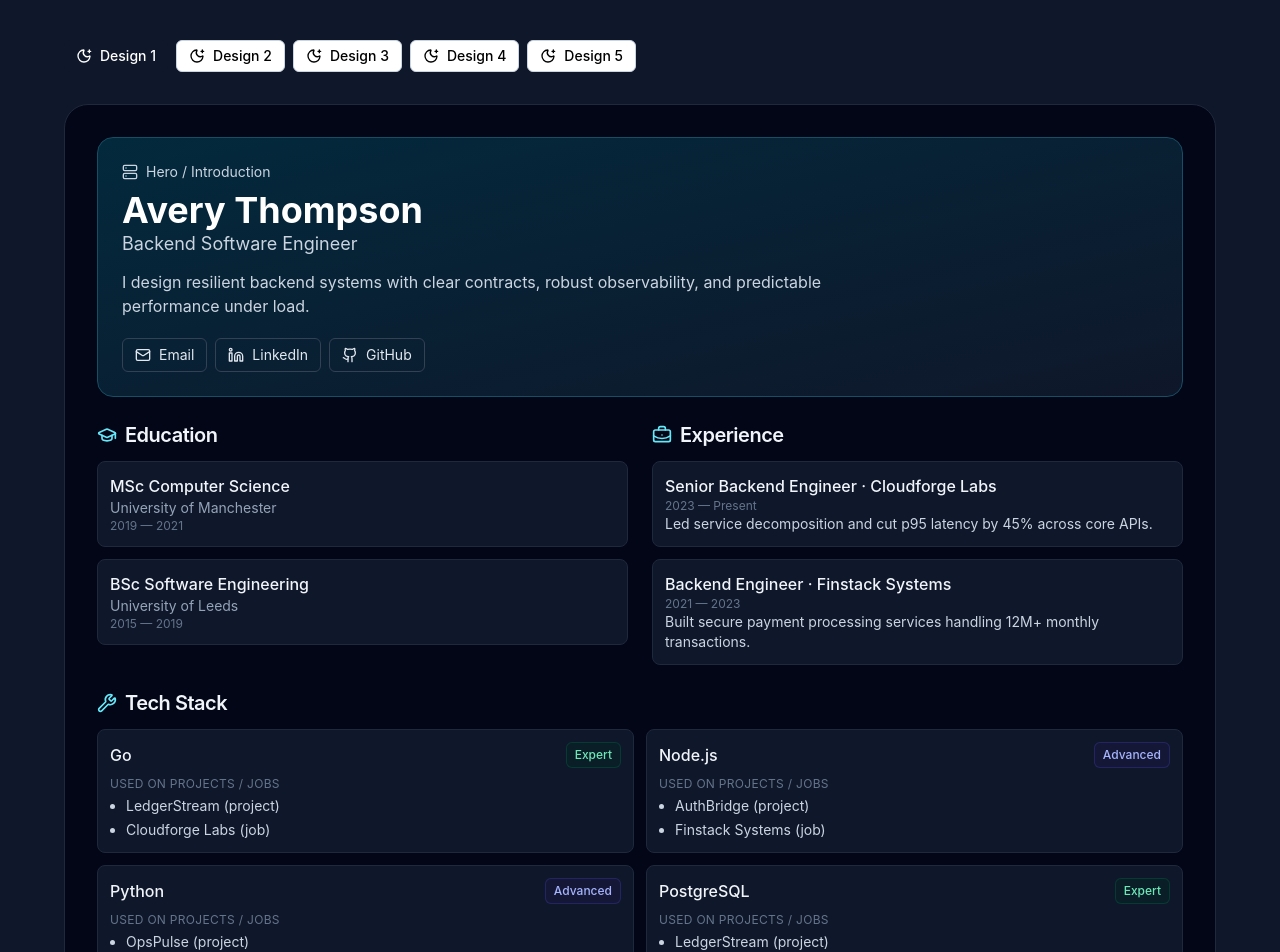
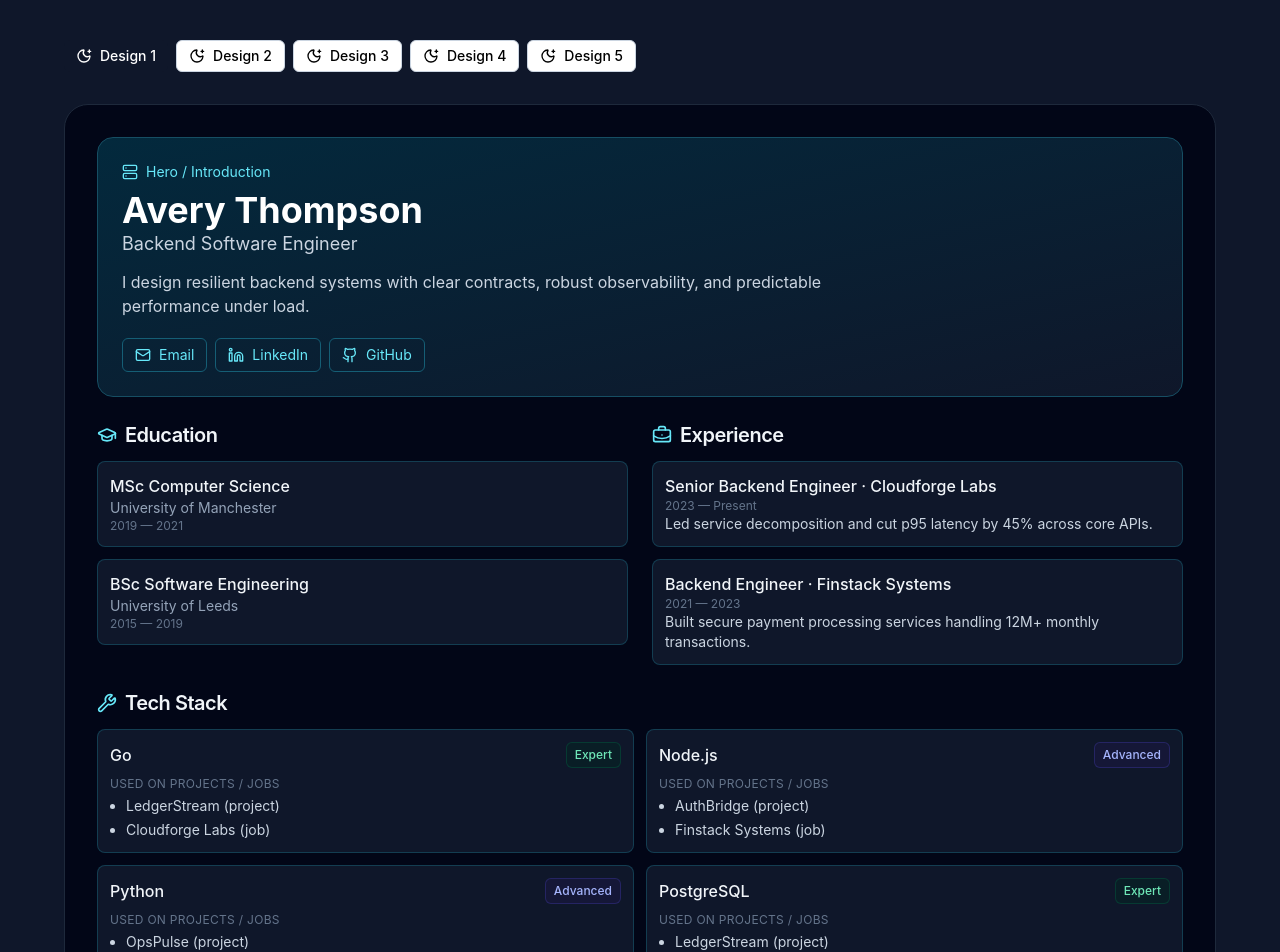
Before and after one commit to igrgin/portfolio-page, a React (Vite) app: page /1 in a window 1280 px wide. Shown: the top 952 px of the page. Built offline with nearby package versions, Linux system fonts and the light colour scheme.

Commit message:
Apply per-design accent color across all sections

```diff
--- a/src/App.tsx
+++ b/src/App.tsx
@@ -23,6 +23,40 @@ type StackItem = {
   name: string
   proficiency: 'Beginner' | 'Intermediate' | 'Advanced' | 'Expert'
   usedOn: string[]
+}
+type Accent = 'cyan' | 'violet' | 'emerald' | 'rose' | 'indigo'
+
+const accentStyles: Record<Accent, { icon: string; border: string; soft: string; action: string }> = {
+  cyan: {
+    icon: 'text-cyan-300',
+    border: 'border-cyan-900/70',
+    soft: 'bg-cyan-950/25',
+    action: 'border-cyan-800 text-cyan-300'
+  },
+  violet: {
+    icon: 'text-violet-300',
+    border: 'border-violet-900/70',
+    soft: 'bg-violet-950/25',
+    action: 'border-violet-800 text-violet-300'
+  },
+  emerald: {
+    icon: 'text-emerald-300',
+    border: 'border-emerald-900/70',
+    soft: 'bg-emerald-950/25',
+    action: 'border-emerald-800 text-emerald-300'
+  },
+  rose: {
+    icon: 'text-rose-300',
+    border: 'border-rose-900/70',
+    soft: 'bg-rose-950/25',
+    action: 'border-rose-800 text-rose-300'
+  },
+  indigo: {
+    icon: 'text-indigo-300',
+    border: 'border-indigo-900/70',
+    soft: 'bg-indigo-950/25',
+    action: 'border-indigo-800 text-indigo-300'
+  }
 }
 
 const profile = {
@@ -88,10 +122,10 @@ const profile = {
   ] as Project[]
 }
 
-function SectionTitle({ icon: Icon, children }: { icon: ComponentType<{ className?: string }>; children: string }) {
+function SectionTitle({ icon: Icon, children, accent }: { icon: ComponentType<{ className?: string }>; children: string; accent: Accent }) {
   return (
     <h2 className="flex items-center gap-2 text-xl font-semibold tracking-tight text-slate-100">
-      <Icon className="h-5 w-5 text-cyan-300" />
+      <Icon className={`h-5 w-5 ${accentStyles[accent].icon}`} />
       {children}
     </h2>
   )
@@ -103,7 +137,6 @@ function Shell({ children }: { children: ReactNode }) {
 
 function DesignSwitcher() {
   const { pathname } = useLocation()
-
   return (
     <div className="mx-auto mb-8 flex max-w-6xl flex-wrap gap-2">
       {[1, 2, 3, 4, 5].map((id) => (
@@ -117,13 +150,13 @@ function DesignSwitcher() {
   )
 }
 
-function EducationSection() {
+function EducationSection({ accent }: { accent: Accent }) {
   return (
     <section>
-      <SectionTitle icon={GraduationCap}>Education</SectionTitle>
+      <SectionTitle icon={GraduationCap} accent={accent}>Education</SectionTitle>
       <div className="mt-3 space-y-3">
         {profile.education.map((item) => (
-          <div key={item.degree} className="rounded-lg border border-slate-800 bg-slate-900 p-3">
+          <div key={item.degree} className={`rounded-lg border bg-slate-900 p-3 ${accentStyles[accent].border}`}>
             <p className="font-medium text-slate-100">{item.degree}</p>
             <p className="text-sm text-slate-400">{item.school}</p>
             <p className="text-xs text-slate-500">{item.period}</p>
@@ -134,13 +167,13 @@ function EducationSection() {
   )
 }
 
-function ExperienceSection() {
+function ExperienceSection({ accent }: { accent: Accent }) {
   return (
     <section>
-      <SectionTitle icon={BriefcaseBusiness}>Experience</SectionTitle>
+      <SectionTitle icon={BriefcaseBusiness} accent={accent}>Experience</SectionTitle>
       <div className="mt-3 space-y-3">
         {profile.experience.map((item) => (
-          <div key={item.company + item.title} className="rounded-lg border border-slate-800 bg-slate-900 p-3">
+          <div key={item.company + item.title} className={`rounded-lg border bg-slate-900 p-3 ${accentStyles[accent].border}`}>
             <p className="font-medium text-slate-100">{item.title} · {item.company}</p>
             <p className="text-xs text-slate-500">{item.period}</p>
             <p className="text-sm text-slate-300">{item.summary}</p>
@@ -151,7 +184,7 @@ function ExperienceSection() {
   )
 }
 
-function TechSection() {
+function TechSection({ accent }: { accent: Accent }) {
   const proficiencyStyles: Record<StackItem['proficiency'], string> = {
     Beginner: 'text-amber-300 border-amber-900/60 bg-amber-950/40',
     Intermediate: 'text-sky-300 border-sky-900/60 bg-sky-950/40',
@@ -161,10 +194,10 @@ function TechSection() {
 
   return (
     <section>
-      <SectionTitle icon={Wrench}>Tech Stack</SectionTitle>
+      <SectionTitle icon={Wrench} accent={accent}>Tech Stack</SectionTitle>
       <div className="mt-3 grid gap-3 md:grid-cols-2">
         {profile.stack.map((tech) => (
-          <div key={tech.name} className="rounded-lg border border-slate-800 bg-slate-900 p-3">
+          <div key={tech.name} className={`rounded-lg border bg-slate-900 p-3 ${accentStyles[accent].border}`}>
             <div className="flex flex-wrap items-center justify-between gap-2">
               <p className="font-medium text-slate-100">{tech.name}</p>
               <Badge className={`border ${proficiencyStyles[tech.proficiency]}`}>{tech.proficiency}</Badge>
@@ -182,13 +215,13 @@ function TechSection() {
   )
 }
 
-function ProjectsSection() {
+function ProjectsSection({ accent }: { accent: Accent }) {
   return (
     <section>
-      <SectionTitle icon={Code2}>Featured Projects</SectionTitle>
+      <SectionTitle icon={Code2} accent={accent}>Featured Projects</SectionTitle>
       <div className="mt-3 grid gap-3 md:grid-cols-3">
         {profile.projects.map((project) => (
-          <Card key={project.name} className="border-slate-800 bg-slate-900 text-slate-200">
+          <Card key={project.name} className={`border bg-slate-900 text-slate-200 ${accentStyles[accent].border}`}>
             <CardHeader className="pb-2">
               <CardTitle className="text-base text-slate-100">{project.name}</CardTitle>
             </CardHeader>
@@ -196,21 +229,11 @@ function ProjectsSection() {
               <p className="text-xs text-slate-500">{project.stack}</p>
               <p className="mt-2 text-sm text-slate-300">{project.summary}</p>
               <div className="mt-4 flex gap-2">
-                <a
-                  href={project.github}
-                  target="_blank"
-                  rel="noreferrer"
-                  className="inline-flex items-center gap-1 rounded-md border border-slate-700 px-2 py-1 text-xs hover:bg-slate-800"
-                >
+                <a href={project.github} target="_blank" rel="noreferrer" className={`inline-flex items-center gap-1 rounded-md border px-2 py-1 text-xs hover:bg-slate-800 ${accentStyles[accent].action}`}>
                   <Github className="h-3.5 w-3.5" /> GitHub
                 </a>
                 {project.demo ? (
-                  <a
-                    href={project.demo}
-                    target="_blank"
-                    rel="noreferrer"
-                    className="inline-flex items-center gap-1 rounded-md border border-cyan-800 px-2 py-1 text-xs text-cyan-300 hover:bg-slate-800"
-                  >
+                  <a href={project.demo} target="_blank" rel="noreferrer" className={`inline-flex items-center gap-1 rounded-md border px-2 py-1 text-xs hover:bg-slate-800 ${accentStyles[accent].action}`}>
                     <ExternalLink className="h-3.5 w-3.5" /> Live Demo
                   </a>
                 ) : null}
@@ -223,7 +246,7 @@ function ProjectsSection() {
   )
 }
 
-function Hero({ accent = 'cyan' }: { accent?: 'cyan' | 'violet' | 'emerald' | 'rose' | 'indigo' }) {
+function Hero({ accent = 'cyan' }: { accent?: Accent }) {
   const accents = {
     cyan: 'from-cyan-500/20 to-slate-900 border-cyan-900',
     violet: 'from-violet-500/20 to-slate-900 border-violet-900',
@@ -234,33 +257,20 @@ function Hero({ accent = 'cyan' }: { accent?: 'cyan' | 'violet' | 'emerald' | 'r
 
   return (
     <section className={`rounded-2xl border bg-gradient-to-br p-6 ${accents[accent]}`}>
-      <p className="mb-2 flex items-center gap-2 text-sm text-slate-300">
+      <p className={`mb-2 flex items-center gap-2 text-sm ${accentStyles[accent].icon}`}>
         <Server className="h-4 w-4" /> Hero / Introduction
       </p>
       <h1 className="text-4xl font-bold text-white">{profile.name}</h1>
       <p className="text-lg text-slate-300">{profile.role}</p>
       <p className="mt-3 max-w-3xl text-slate-300">{profile.intro}</p>
       <div className="mt-5 flex flex-wrap gap-2">
-        <a
-          href={`mailto:${profile.contact.email}`}
-          className="inline-flex items-center gap-2 rounded-md border border-slate-700 px-3 py-1.5 text-sm text-slate-200 hover:bg-slate-800"
-        >
+        <a href={`mailto:${profile.contact.email}`} className={`inline-flex items-center gap-2 rounded-md border px-3 py-1.5 text-sm hover:bg-slate-800 ${accentStyles[accent].action}`}>
           <Mail className="h-4 w-4" /> Email
         </a>
-        <a
-          href={profile.contact.linkedin}
-          target="_blank"
-          rel="noreferrer"
-          className="inline-flex items-center gap-2 rounded-md border border-slate-700 px-3 py-1.5 text-sm text-slate-200 hover:bg-slate-800"
-        >
+        <a href={profile.contact.linkedin} target="_blank" rel="noreferrer" className={`inline-flex items-center gap-2 rounded-md border px-3 py-1.5 text-sm hover:bg-slate-800 ${accentStyles[accent].action}`}>
           <Linkedin className="h-4 w-4" /> LinkedIn
         </a>
-        <a
-          href={profile.contact.github}
-          target="_blank"
-          rel="noreferrer"
-          className="inline-flex items-center gap-2 rounded-md border border-slate-700 px-3 py-1.5 text-sm text-slate-200 hover:bg-slate-800"
-        >
+        <a href={profile.contact.github} target="_blank" rel="noreferrer" className={`inline-flex items-center gap-2 rounded-md border px-3 py-1.5 text-sm hover:bg-slate-800 ${accentStyles[accent].action}`}>
           <Github className="h-4 w-4" /> GitHub
         </a>
       </div>
@@ -268,117 +278,86 @@ function Hero({ accent = 'cyan' }: { accent?: 'cyan' | 'violet' | 'emerald' | 'r
   )
 }
 
-function LayoutPanel({ children }: { children: ReactNode }) {
-  return <div className="rounded-xl border border-slate-800 bg-slate-900/70 p-4 md:p-5">{children}</div>
+function LayoutPanel({ children, accent }: { children: ReactNode; accent: Accent }) {
+  return <div className={`rounded-xl border p-4 md:p-5 ${accentStyles[accent].border} ${accentStyles[accent].soft}`}>{children}</div>
 }
 
 function DesignOne() {
+  const accent: Accent = 'cyan'
   return (
     <Shell>
-      <Hero accent="cyan" />
+      <Hero accent={accent} />
       <div className="mt-6 grid gap-6 md:grid-cols-2">
-        <EducationSection />
-        <ExperienceSection />
+        <EducationSection accent={accent} />
+        <ExperienceSection accent={accent} />
       </div>
       <div className="mt-6 space-y-6">
-        <TechSection />
-        <ProjectsSection />
+        <TechSection accent={accent} />
+        <ProjectsSection accent={accent} />
       </div>
     </Shell>
   )
 }
 
 function DesignTwo() {
+  const accent: Accent = 'violet'
   return (
     <Shell>
-      <Hero accent="violet" />
+      <Hero accent={accent} />
       <div className="mt-6 grid gap-4 md:grid-cols-12">
-        <div className="md:col-span-4"><EducationSection /></div>
-        <div className="md:col-span-8"><ExperienceSection /></div>
-        <div className="md:col-span-12"><TechSection /></div>
-        <div className="md:col-span-12"><ProjectsSection /></div>
+        <div className="md:col-span-4"><EducationSection accent={accent} /></div>
+        <div className="md:col-span-8"><ExperienceSection accent={accent} /></div>
+        <div className="md:col-span-12"><TechSection accent={accent} /></div>
+        <div className="md:col-span-12"><ProjectsSection accent={accent} /></div>
       </div>
     </Shell>
   )
 }
 
 function DesignThree() {
+  const accent: Accent = 'emerald'
   return (
     <Shell>
-      <Hero accent="emerald" />
+      <Hero accent={accent} />
       <div className="mt-6 grid gap-5 md:grid-cols-[1.45fr_1fr]">
-        <LayoutPanel>
-          <ExperienceSection />
-        </LayoutPanel>
+        <LayoutPanel accent={accent}><ExperienceSection accent={accent} /></LayoutPanel>
         <div className="space-y-4">
-          <LayoutPanel>
-            <EducationSection />
-          </LayoutPanel>
-          <LayoutPanel>
-            <TechSection />
-          </LayoutPanel>
+          <LayoutPanel accent={accent}><EducationSection accent={accent} /></LayoutPanel>
+          <LayoutPanel accent={accent}><TechSection accent={accent} /></LayoutPanel>
         </div>
       </div>
       <div className="mt-6">
-        <LayoutPanel>
-          <ProjectsSection />
-        </LayoutPanel>
+        <LayoutPanel accent={accent}><ProjectsSection accent={accent} /></LayoutPanel>
       </div>
     </Shell>
   )
 }
 
 function DesignFour() {
+  const accent: Accent = 'rose'
   return (
     <Shell>
-      <Hero accent="rose" />
+      <Hero accent={accent} />
       <div className="mt-6 grid gap-5 md:grid-cols-2">
-        <div className="md:col-span-2">
-          <LayoutPanel>
-            <ProjectsSection />
-          </LayoutPanel>
-        </div>
-        <LayoutPanel>
-          <ExperienceSection />
-        </LayoutPanel>
-        <LayoutPanel>
-          <EducationSection />
-        </LayoutPanel>
-        <div className="md:col-span-2">
-          <LayoutPanel>
-            <TechSection />
-          </LayoutPanel>
-        </div>
+        <div className="md:col-span-2"><LayoutPanel accent={accent}><ProjectsSection accent={accent} /></LayoutPanel></div>
+        <LayoutPanel accent={accent}><ExperienceSection accent={accent} /></LayoutPanel>
+        <LayoutPanel accent={accent}><EducationSection accent={accent} /></LayoutPanel>
+        <div className="md:col-span-2"><LayoutPanel accent={accent}><TechSection accent={accent} /></LayoutPanel></div>
       </div>
     </Shell>
   )
 }
 
 function DesignFive() {
+  const accent: Accent = 'indigo'
   return (
     <Shell>
-      <Hero accent="indigo" />
+      <Hero accent={accent} />
       <div className="mt-6 grid gap-5 md:grid-cols-12">
-        <div className="md:col-span-4">
-          <LayoutPanel>
-            <EducationSection />
-          </LayoutPanel>
-        </div>
-        <div className="md:col-span-8">
-          <LayoutPanel>
-            <ExperienceSection />
-          </LayoutPanel>
-        </div>
-        <div className="md:col-span-12">
-          <LayoutPanel>
-            <TechSection />
-          </LayoutPanel>
-        </div>
-        <div className="md:col-span-12">
-          <LayoutPanel>
-            <ProjectsSection />
-          </LayoutPanel>
-        </div>
+        <div className="md:col-span-4"><LayoutPanel accent={accent}><EducationSection accent={accent} /></LayoutPanel></div>
+        <div className="md:col-span-8"><LayoutPanel accent={accent}><ExperienceSection accent={accent} /></LayoutPanel></div>
+        <div className="md:col-span-12"><LayoutPanel accent={accent}><TechSection accent={accent} /></LayoutPanel></div>
+        <div className="md:col-span-12"><LayoutPanel accent={accent}><ProjectsSection accent={accent} /></LayoutPanel></div>
       </div>
     </Shell>
   )
```
